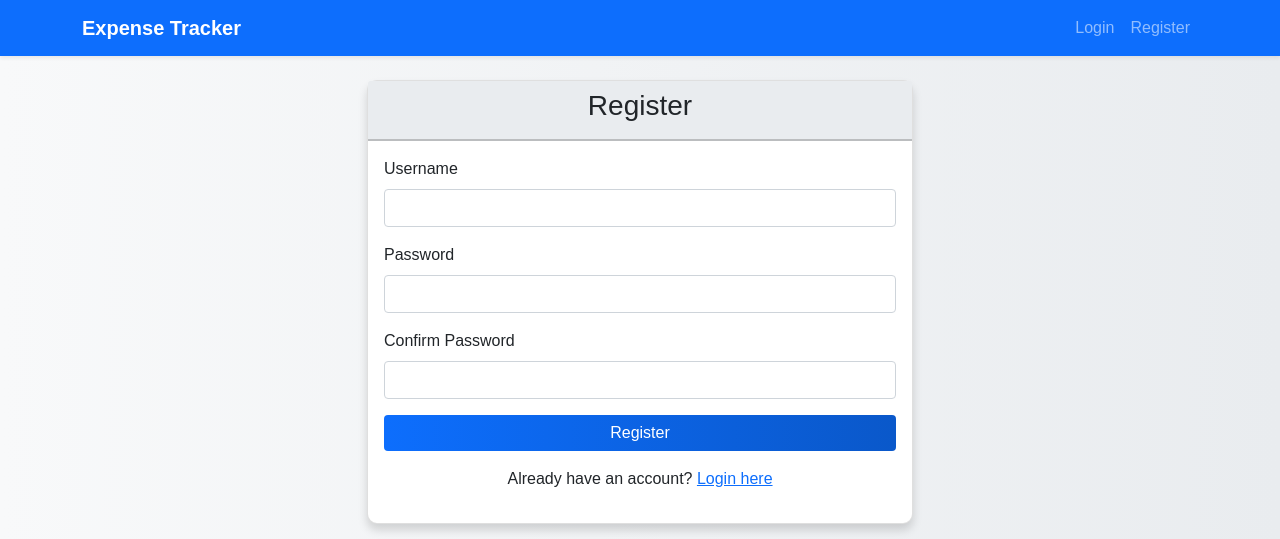
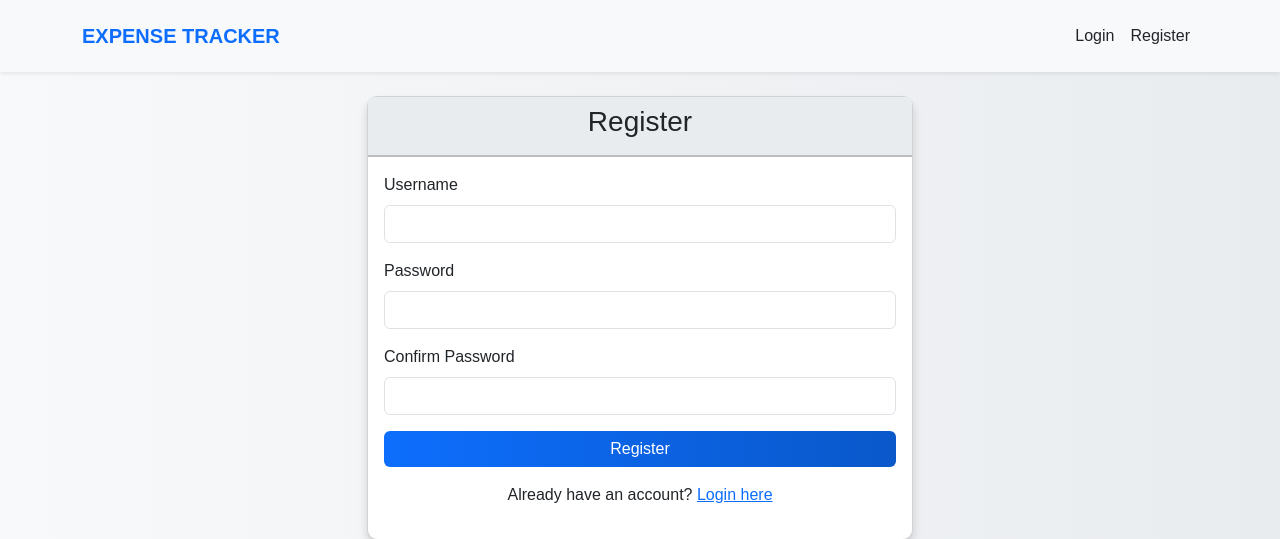
Before and after one commit to MengSunDom/CITS5505project, a Flask app: page /register in a window 1280 px wide. Shown: the top 539 px of the page. Run offline with Flask 3, Linux system fonts and the light colour scheme.

Commit message:
style(navbar): 💄 Update navbar styles for consistency and readability

```diff
--- a/templates/base.html
+++ b/templates/base.html
@@ -5,8 +5,8 @@
         <meta name="viewport" content="width=device-width, initial-scale=1.0" />
         <title>{% block title %}Expense Tracker{% endblock %}</title>
         <link
-            href="https://cdn.jsdelivr.net/npm/bootstrap@5.1.3/dist/css/bootstrap.min.css"
             rel="stylesheet"
+            href="https://cdn.jsdelivr.net/npm/bootstrap@5.3.6/dist/css/bootstrap.min.css"
         />
         <link
             href="https://cdnjs.cloudflare.com/ajax/libs/font-awesome/6.0.0/css/all.min.css"
@@ -20,9 +20,11 @@
         {% block extra_head %}{% endblock %}
     </head>
     <body>
-        <nav class="navbar navbar-expand-lg navbar-dark bg-primary shadow-sm">
+        <nav class="navbar navbar-expand-lg navbar-light bg-light shadow-sm py-3">
             <div class="container">
-                <a class="navbar-brand fw-bold" href="/">Expense Tracker</a>
+                <a class="navbar-brand fw-bold text-uppercase text-primary" href="/"
+                    >Expense Tracker</a
+                >
                 <button
                     class="navbar-toggler"
                     type="button"
@@ -35,16 +37,16 @@
                     <ul class="navbar-nav me-auto">
                         {% block navbar_left %}
                         <li class="nav-item">
-                            <a class="nav-link" href="/dashboard">Dashboard</a>
+                            <a class="nav-link text-dark" href="/dashboard">Dashboard</a>
                         </li>
                         <li class="nav-item">
-                            <a class="nav-link" href="/expenses">Expenses</a>
+                            <a class="nav-link text-dark" href="/expenses">Expenses</a>
                         </li>
                         <li class="nav-item">
-                            <a class="nav-link" href="/shared-data">Shared Data</a>
+                            <a class="nav-link text-dark" href="/shared-data">Shared Data</a>
                         </li>
                         <li class="nav-item">
-                            <a class="nav-link" href="/insights">Insights</a>
+                            <a class="nav-link text-dark" href="/insights">Insights</a>
                         </li>
                         {% endblock %}
                     </ul>
@@ -56,7 +58,7 @@
         </nav>
         <div class="container mt-4">{% block content %}{% endblock %}</div>
         <script src="https://code.jquery.com/jquery-3.6.0.min.js"></script>
-        <script src="https://cdn.jsdelivr.net/npm/bootstrap@5.1.3/dist/js/bootstrap.bundle.min.js"></script>
+        <script src="https://cdn.jsdelivr.net/npm/bootstrap@5.3.6/dist/js/bootstrap.bundle.min.js"></script>
         {% block extra_scripts %}{% endblock %}
     </body>
 </html>
--- a/templates/dashboard.html
+++ b/templates/dashboard.html
@@ -1,7 +1,7 @@
 {% extends "base.html" %} {% block title %}Dashboard - Expense Tracker{% endblock %} {% block
 navbar_right %}
 <li class="nav-item">
-    <a class="nav-link" href="/logout">Logout</a>
+    <a class="nav-link text-dark" href="/logout">Logout</a>
 </li>
 {% endblock %} {% block content %}
 <div class="row">
--- a/templates/expenses.html
+++ b/templates/expenses.html
@@ -4,7 +4,7 @@ extra_head %}
 <script src="https://cdn.plot.ly/plotly-3.0.1.min.js" charset="utf-8"></script>
 {% endblock %} {% block navbar_right %}
 <li class="nav-item">
-    <a class="nav-link" href="/logout">Logout</a>
+    <a class="nav-link text-dark" href="/logout">Logout</a>
 </li>
 {% endblock %} {% block content %}
 <div class="row">
@@ -136,7 +136,6 @@ extra_head %}
 </div>
 {% endblock %} {% block extra_scripts %}
 <script src="https://code.jquery.com/jquery-3.6.0.min.js"></script>
-<script src="https://cdn.jsdelivr.net/npm/bootstrap@5.1.3/dist/js/bootstrap.bundle.min.js"></script>
 <script src="https://cdnjs.cloudflare.com/ajax/libs/xlsx/0.18.5/xlsx.full.min.js"></script>
 <script src="/static/js/expenses.js"></script>
 {% endblock %}
--- a/templates/insight.html
+++ b/templates/insight.html
@@ -1,6 +1,10 @@
 {% extends "base.html" %} {% block title %}Insights{% endblock %} {% block extra_head %}
 <link rel="stylesheet" href="/static/css/insight.css" />
 <script src="https://cdn.plot.ly/plotly-2.20.0.min.js"></script>
+{% endblock %} {% block navbar_right %}
+<li class="nav-item">
+    <a class="nav-link text-dark" href="/logout">Logout</a>
+</li>
 {% endblock %} {% block content %}
 <div class="row mb-4">
     <div class="col-md-12">
--- a/templates/login.html
+++ b/templates/login.html
@@ -1,10 +1,10 @@
 {% extends "base.html" %} {% block title %}Login - Expense Tracker{% endblock %} {% block
 navbar_left %} {% endblock %} {% block navbar_right %}
 <li class="nav-item">
-    <a class="nav-link" href="/login">Login</a>
+    <a class="nav-link text-dark" href="/login">Login</a>
 </li>
 <li class="nav-item">
-    <a class="nav-link" href="/register">Register</a>
+    <a class="nav-link text-dark" href="/register">Register</a>
 </li>
 {% endblock %} {% block content %}
 <div class="row justify-content-center">
--- a/templates/register.html
+++ b/templates/register.html
@@ -1,10 +1,10 @@
 {% extends "base.html" %} {% block title %}Register - Expense Tracker{% endblock %} {% block
 navbar_left %} {% endblock %} {% block navbar_right %}
 <li class="nav-item">
-    <a class="nav-link" href="/login">Login</a>
+    <a class="nav-link text-dark" href="/login">Login</a>
 </li>
 <li class="nav-item">
-    <a class="nav-link" href="/register">Register</a>
+    <a class="nav-link text-dark" href="/register">Register</a>
 </li>
 {% endblock %} {% block content %}
 <div class="row justify-content-center">
--- a/templates/shared_data.html
+++ b/templates/shared_data.html
@@ -1,5 +1,9 @@
 {% extends "base.html" %} {% block title %}Shared Data{% endblock %} {% block extra_head %}
 <link rel="stylesheet" href="/static/css/shared_data.css" />
+{% endblock %} {% block navbar_right %}
+<li class="nav-item">
+    <a class="nav-link text-dark" href="/logout">Logout</a>
+</li>
 {% endblock %} {% block content %}
 <div class="row mt-4">
     <div class="col-12">
```
